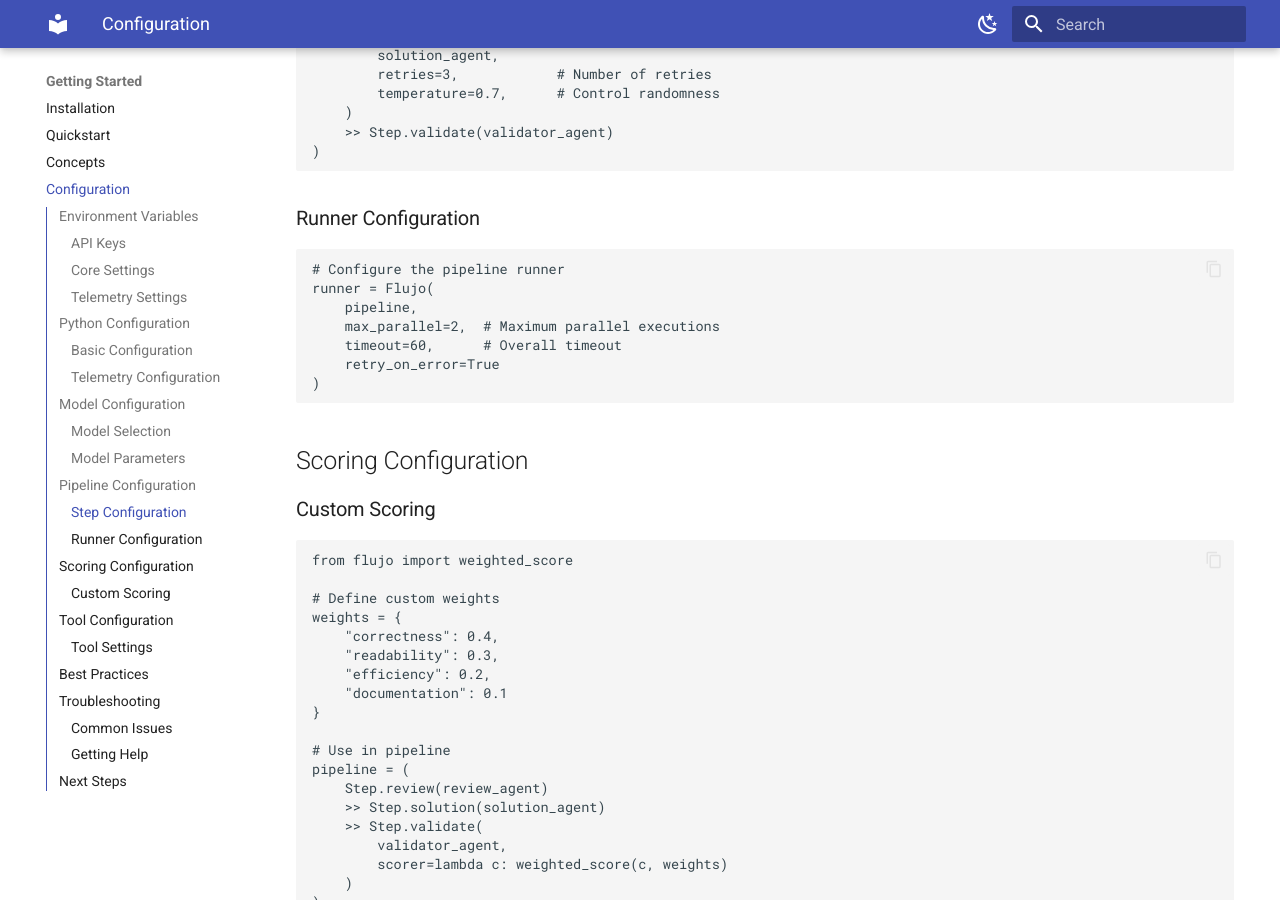
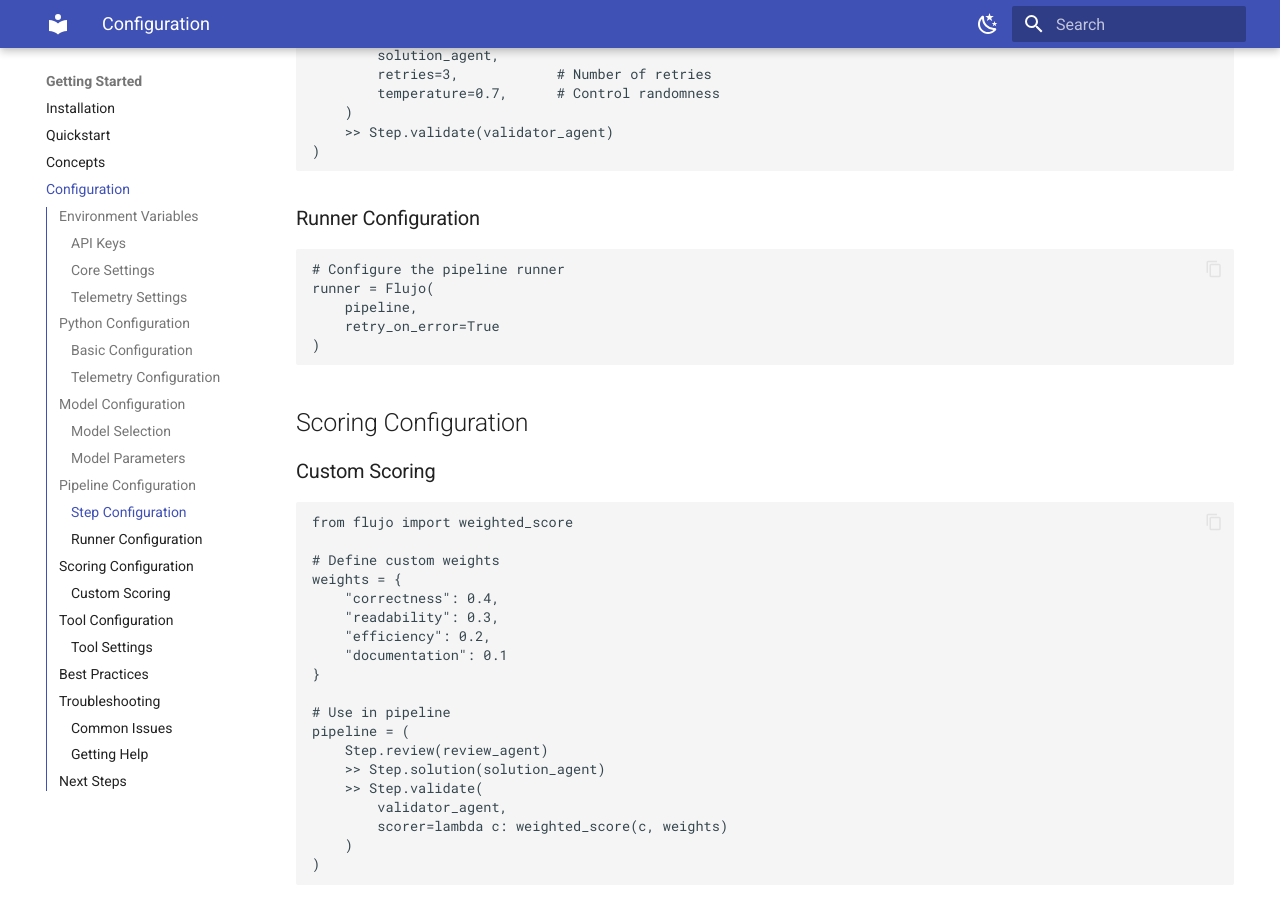
Before and after one commit to aandresalvarez/flujo, an MkDocs documentation site: the page built from docs/configuration.md, in a window 1280 px wide and 900 px high, scrolled down 2862 px. Built offline with MkDocs 1.6.1 and Material for MkDocs 9.7.7, drawn with Linux system fonts in a browser that asks for light colours.

Commit message:
docs: fix runner config

````diff
--- a/docs/configuration.md
+++ b/docs/configuration.md
@@ -146,8 +146,6 @@ pipeline = (
 # Configure the pipeline runner
 runner = Flujo(
     pipeline,
-    max_parallel=2,  # Maximum parallel executions
-    timeout=60,      # Overall timeout
     retry_on_error=True
 )
 ```
````
